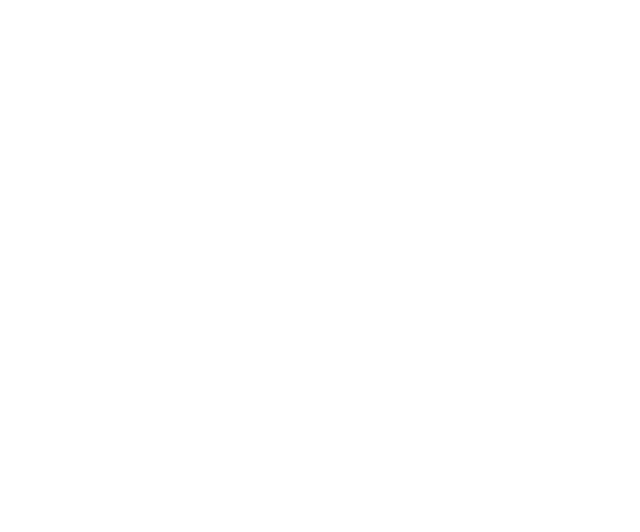
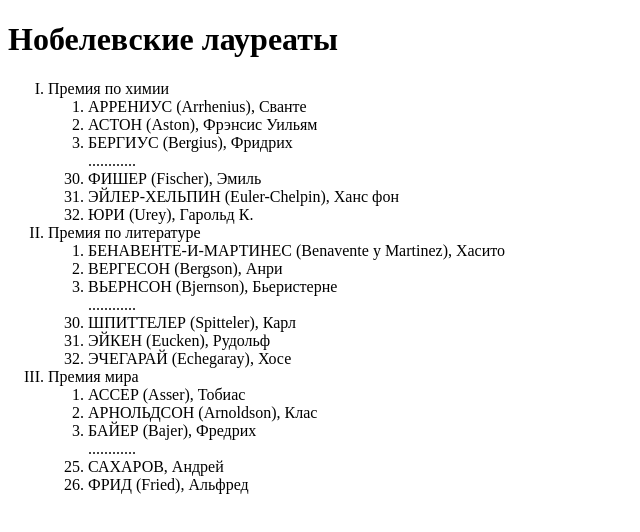
Before and after one commit to zatelepinSV/Zatelepin-markup-home, a plain HTML site: page lesson-6-html/task3.html in a window 1280 px wide. Shown: the whole page, without its empty margins (0-640 px from the left). Drawn offline with Linux system fonts and the light colour scheme.

Commit message:
add task3 html

```diff
--- a/lesson-6-html/task3.html
+++ b/lesson-6-html/task3.html
@@ -5,6 +5,43 @@
     <title>Task3</title>
   </head>
   <body>
-
+    <h1>Нобелевские лауреаты</h1>
+    <ol type="I">
+      <li>Премия по химии
+        <ol>
+          <li>АРРЕНИУС (Arrhenius), Сванте</li>
+          <li>АСТОН (Aston), Фрэнсис Уильям</li>
+          <li>БЕРГИУС (Bergius), Фридрих</li>
+        </ol>
+        <ol>............
+          <li value="30">ФИШЕР (Fischer), Эмиль</li>
+          <li>ЭЙЛЕР-ХЕЛЬПИН (Euler-Chelpin), Ханс фон</li>
+          <li>ЮРИ (Urey), Гарольд К.</li>
+        </ol>
+      </li>
+      <li>Премия по литературе
+        <ol>
+          <li>БЕНАВЕНТЕ-И-МАРТИНЕС (Benavente y Martinez), Хасито</li>
+          <li>ВЕРГЕСОН (Bergson), Анри</li>
+          <li>ВЬЕРНСОН (Bjernson), Бьеристерне</li>
+        </ol>
+        <ol>............
+          <li value="30">ШПИТТЕЛЕР (Spitteler), Карл</li>
+          <li>ЭЙКЕН (Eucken), Рудольф</li>
+          <li>ЭЧЕГАРАЙ (Echegaray), Хосе</li>
+        </ol>
+      </li>
+      <li>Премия мира
+        <ol>
+          <li>АССЕР (Asser), Тобиас</li>
+          <li>АРНОЛЬДСОН (Arnoldson), Клас</li>
+          <li>БАЙЕР (Bajer), Фредрих</li>
+        </ol>
+        <ol>............
+          <li value="25">САХАРОВ, Андрей</li>
+          <li>ФРИД (Fried), Альфред</li>
+        </ol>
+      </li>
+    </ol>
   </body>
 </html>
```
